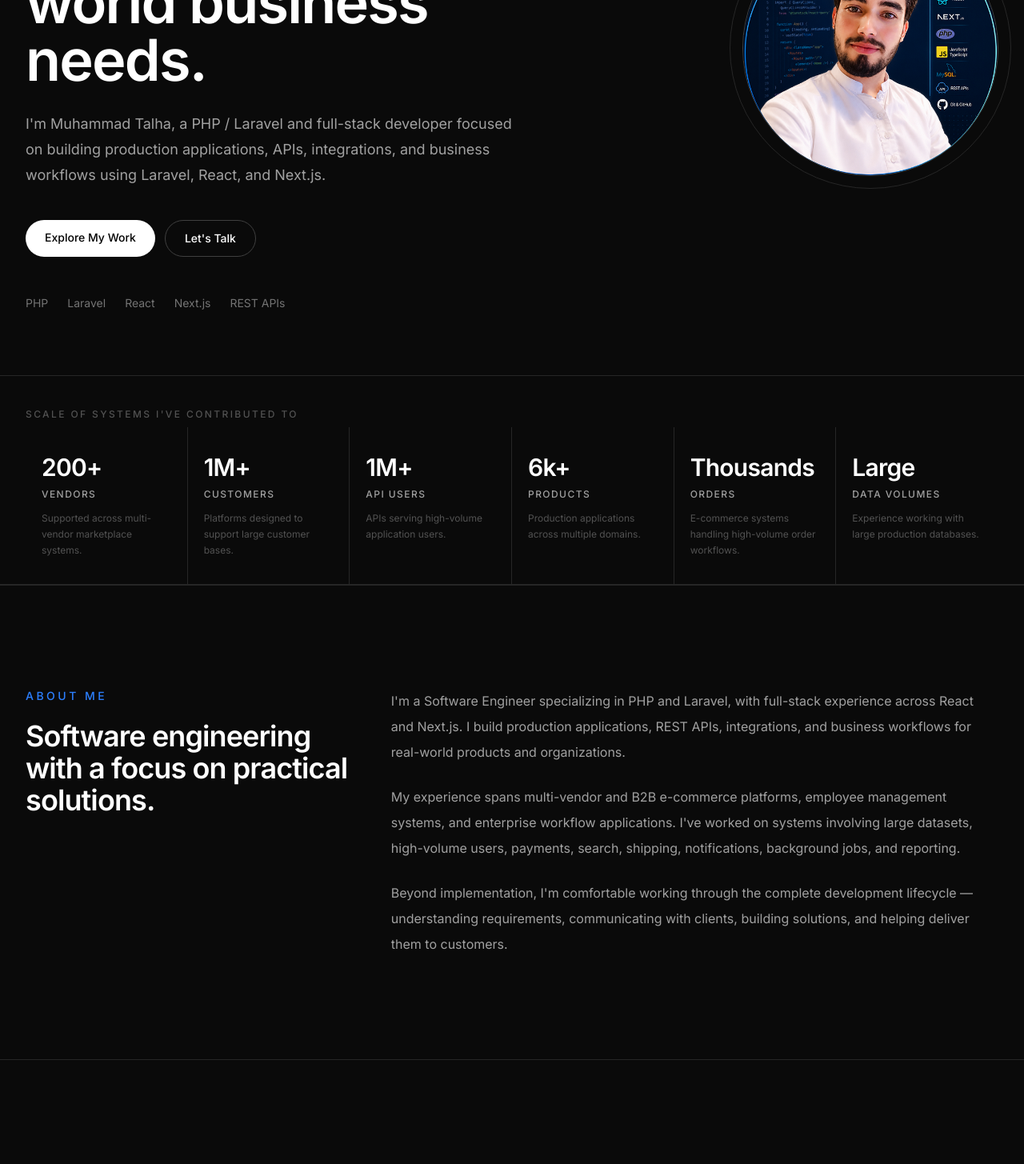
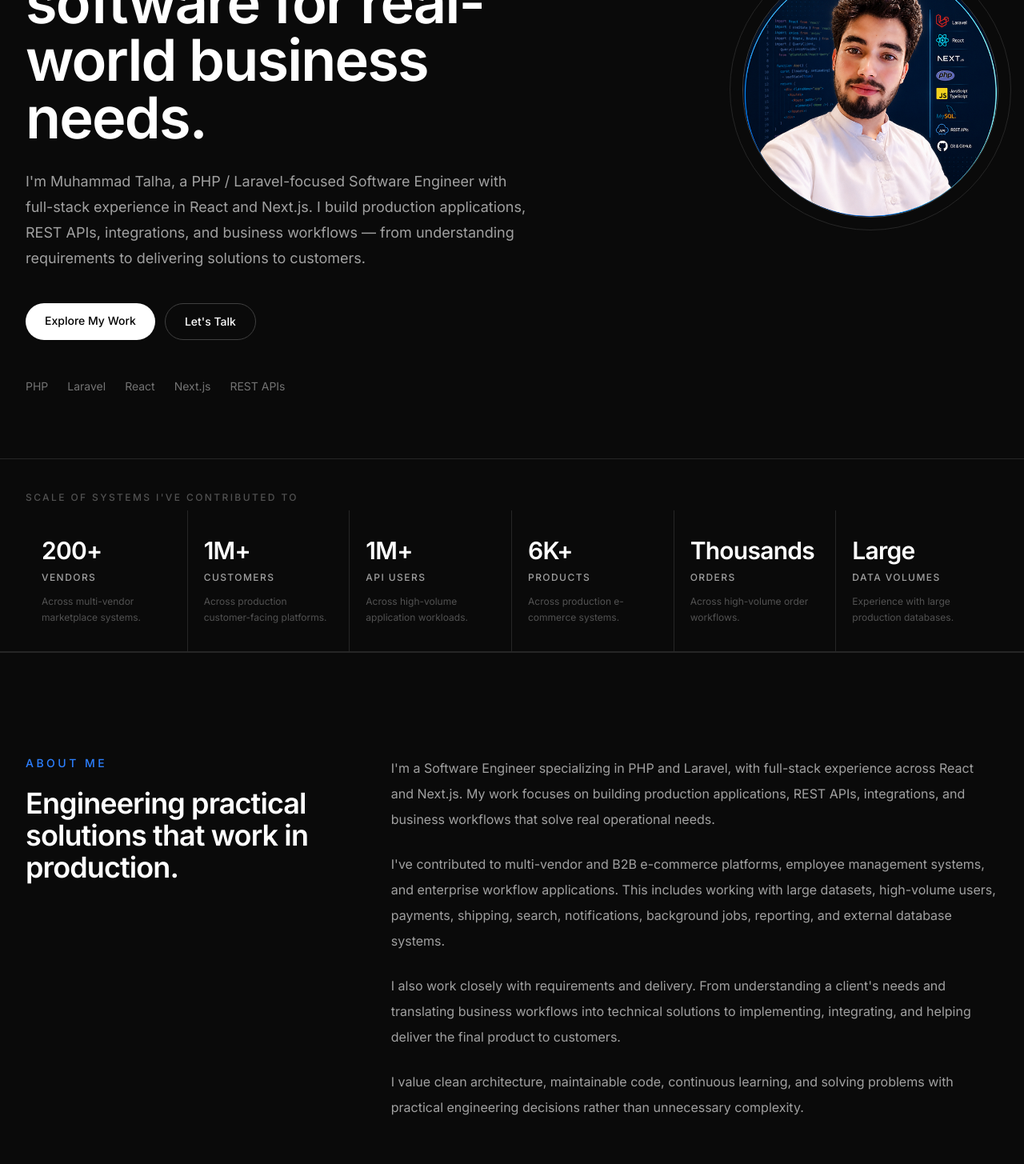
Before and after one commit to imiantalha/Portfolio, a Next.js app: page / in a window 1280 px wide. Shown: the part 420-1875 px from the top of the page at 80% size. Built offline with nearby package versions, Linux system fonts and the light colour scheme.

Commit message:
feat: improve portfolio positioning and professional messaging

```diff
--- a/app/components/About.tsx
+++ b/app/components/About.tsx
@@ -12,31 +12,38 @@ export default function About() {
             </p>
 
             <h2 className="mt-5 text-3xl font-semibold tracking-tight text-white sm:text-4xl">
-              Software engineering with a focus on practical solutions.
+              Engineering practical solutions that work in production.
             </h2>
           </div>
 
           <div className="max-w-3xl space-y-6 text-base leading-8 text-neutral-400">
             <p>
               I&apos;m a Software Engineer specializing in PHP and Laravel,
-              with full-stack experience across React and Next.js. I build
-              production applications, REST APIs, integrations, and
-              business workflows for real-world products and organizations.
+              with full-stack experience across React and Next.js. My work
+              focuses on building production applications, REST APIs,
+              integrations, and business workflows that solve real
+              operational needs.
             </p>
 
             <p>
-              My experience spans multi-vendor and B2B e-commerce platforms,
-              employee management systems, and enterprise workflow
-              applications. I&apos;ve worked on systems involving large
-              datasets, high-volume users, payments, search, shipping,
-              notifications, background jobs, and reporting.
+              I&apos;ve contributed to multi-vendor and B2B e-commerce
+              platforms, employee management systems, and enterprise workflow
+              applications. This includes working with large datasets,
+              high-volume users, payments, shipping, search, notifications,
+              background jobs, reporting, and external database systems.
             </p>
 
             <p>
-              Beyond implementation, I&apos;m comfortable working through the
-              complete development lifecycle — understanding requirements,
-              communicating with clients, building solutions, and helping
-              deliver them to customers.
+              I also work closely with requirements and delivery. From
+              understanding a client&apos;s needs and translating business
+              workflows into technical solutions to implementing, integrating,
+              and helping deliver the final product to customers.
+            </p>
+
+            <p>
+              I value clean architecture, maintainable code, continuous
+              learning, and solving problems with practical engineering
+              decisions rather than unnecessary complexity.
             </p>
           </div>
         </div>
--- a/app/components/Hero.tsx
+++ b/app/components/Hero.tsx
@@ -11,27 +11,29 @@ export default function Hero() {
             <span className="h-2 w-2 rounded-full bg-green-500" />
 
             <span className="text-sm text-neutral-500">
-              Available for opportunities
+              Open to opportunities
             </span>
           </div>
 
           <p className="mt-8 text-sm font-medium uppercase tracking-[0.25em] text-blue-500">
-            Software Engineer
+            PHP / Laravel Software Engineer
           </p>
 
           <h1 className="mt-5 max-w-4xl text-5xl font-semibold tracking-tight text-white sm:text-6xl lg:text-7xl">
-            Building reliable software for real-world business needs.
+            Building production software for real-world business needs.
           </h1>
 
           <p className="mt-7 max-w-2xl text-lg leading-8 text-neutral-400">
-            I&apos;m Muhammad Talha, a PHP / Laravel and full-stack developer
-            focused on building production applications, APIs, integrations,
-            and business workflows using Laravel, React, and Next.js.
+            I&apos;m Muhammad Talha, a PHP / Laravel-focused Software Engineer
+            with full-stack experience in React and Next.js. I build
+            production applications, REST APIs, integrations, and business
+            workflows — from understanding requirements to delivering
+            solutions to customers.
           </p>
 
           <div className="mt-10 flex flex-col gap-3 sm:flex-row">
             <Link
-              href="#projects"
+              href="/projects"
               className="rounded-full bg-white px-6 py-3 text-center text-sm font-medium text-black transition-transform hover:scale-[1.02]"
             >
               Explore My Work
--- a/app/components/Metrics.tsx
+++ b/app/components/Metrics.tsx
@@ -2,38 +2,32 @@ const metrics = [
   {
     value: "200+",
     label: "Vendors",
-    description:
-      "Supported across multi-vendor marketplace systems.",
+    description: "Across multi-vendor marketplace systems.",
   },
   {
     value: "1M+",
     label: "Customers",
-    description:
-      "Platforms designed to support large customer bases.",
+    description: "Across production customer-facing platforms.",
   },
   {
     value: "1M+",
     label: "API Users",
-    description:
-      "APIs serving high-volume application users.",
+    description: "Across high-volume application workloads.",
   },
   {
-    value: "6k+",
+    value: "6K+",
     label: "Products",
-    description:
-      "Production applications across multiple domains.",
+    description: "Across production e-commerce systems.",
   },
   {
     value: "Thousands",
     label: "Orders",
-    description:
-      "E-commerce systems handling high-volume order workflows.",
+    description: "Across high-volume order workflows.",
   },
   {
     value: "Large",
     label: "Data Volumes",
-    description:
-      "Experience working with large production databases.",
+    description: "Experience with large production databases.",
   },
 ];
 
--- a/app/globals.css
+++ b/app/globals.css
@@ -38,10 +38,10 @@ section {
 
 a {
   text-decoration: none;
+  -webkit-tap-highlight-color: transparent;
 }
 
-button,
-a {
+button {
   -webkit-tap-highlight-color: transparent;
 }
 
```
